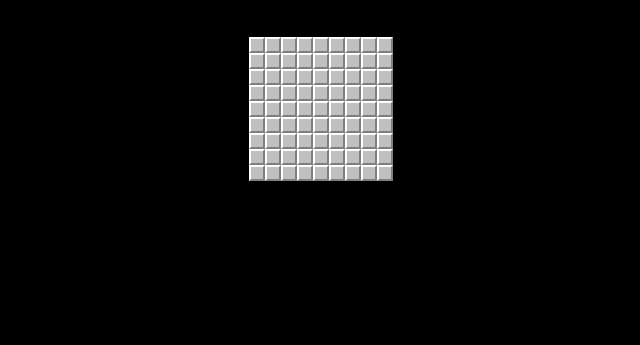
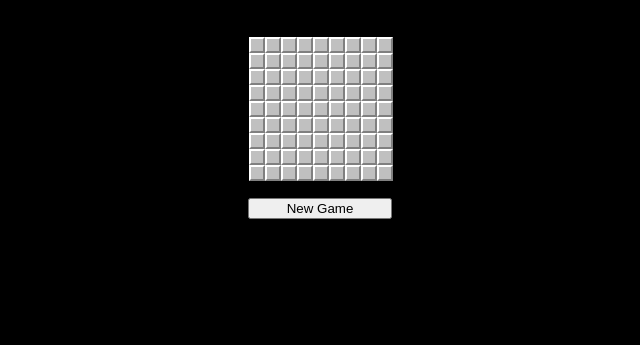
Before and after one commit to alistairmcmillan/JSMinesweeper, a plain HTML site: page index.html in a window 1280 px wide. Shown: the whole page, without its empty margins (320-960 px from the left). Drawn offline with Linux system fonts and the light colour scheme.

Commit message:
30.04.2013 17:00 Adding button to start new game.

```diff
--- a/index.html
+++ b/index.html
@@ -14,6 +14,12 @@
 
 <div style="width:144px;height:144px;margin-left:auto;margin-right:auto;">
 <canvas id="canvas" style="border:1px solid black;background-color:white;" width="144" height="144">It appears that your browser doesn't support the canvas element.</canvas>
+</div>
+
+<br />
+
+<div style="width:144px;height:144px;margin-left:auto;margin-right:auto;">
+<input style="width:144px;" type="button" onclick="document.location.reload(true)" value="New Game" />
 </div>
 
 <script>
```
